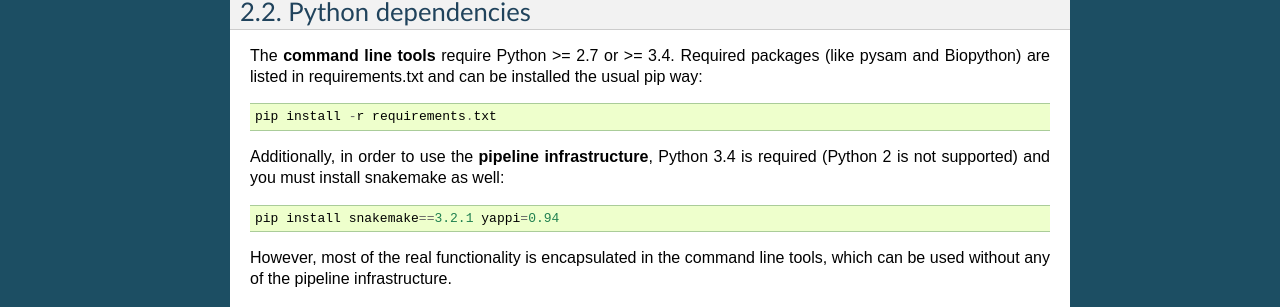
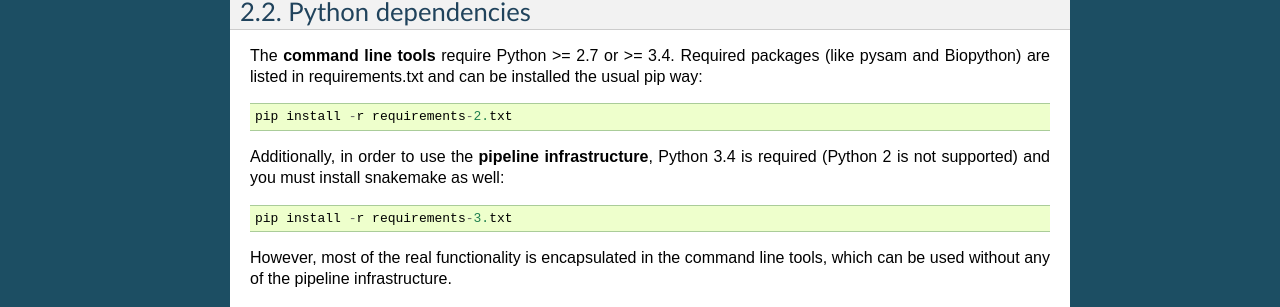
Before and after one commit to broadinstitute/viral-ngs, a Sphinx documentation site: the page built from docs/install.rst, in a window 1280 px wide. Shown: the part 465-772 px from the top of the page. Built offline with Sphinx 7.4.7, drawn with Linux system fonts in a browser that asks for light colours; formulas are drawn with MathJax 3.

```diff
--- a/docs/install.rst
+++ b/docs/install.rst
@@ -32,13 +32,13 @@
 (like pysam and Biopython) are listed in requirements.txt and can be
 installed the usual pip way::
 
-  pip install -r requirements.txt
+  pip install -r requirements-2.txt
 
 Additionally, in order to use the **pipeline infrastructure**, Python 3.4
 is required (Python 2 is not supported) and you must install snakemake
 as well::
 
-  pip install snakemake==3.2.1 yappi=0.94
+  pip install -r requirements-3.txt
 
 However, most of the real functionality is encapsulated in the command line
 tools, which can be used without any of the pipeline infrastructure.
```
